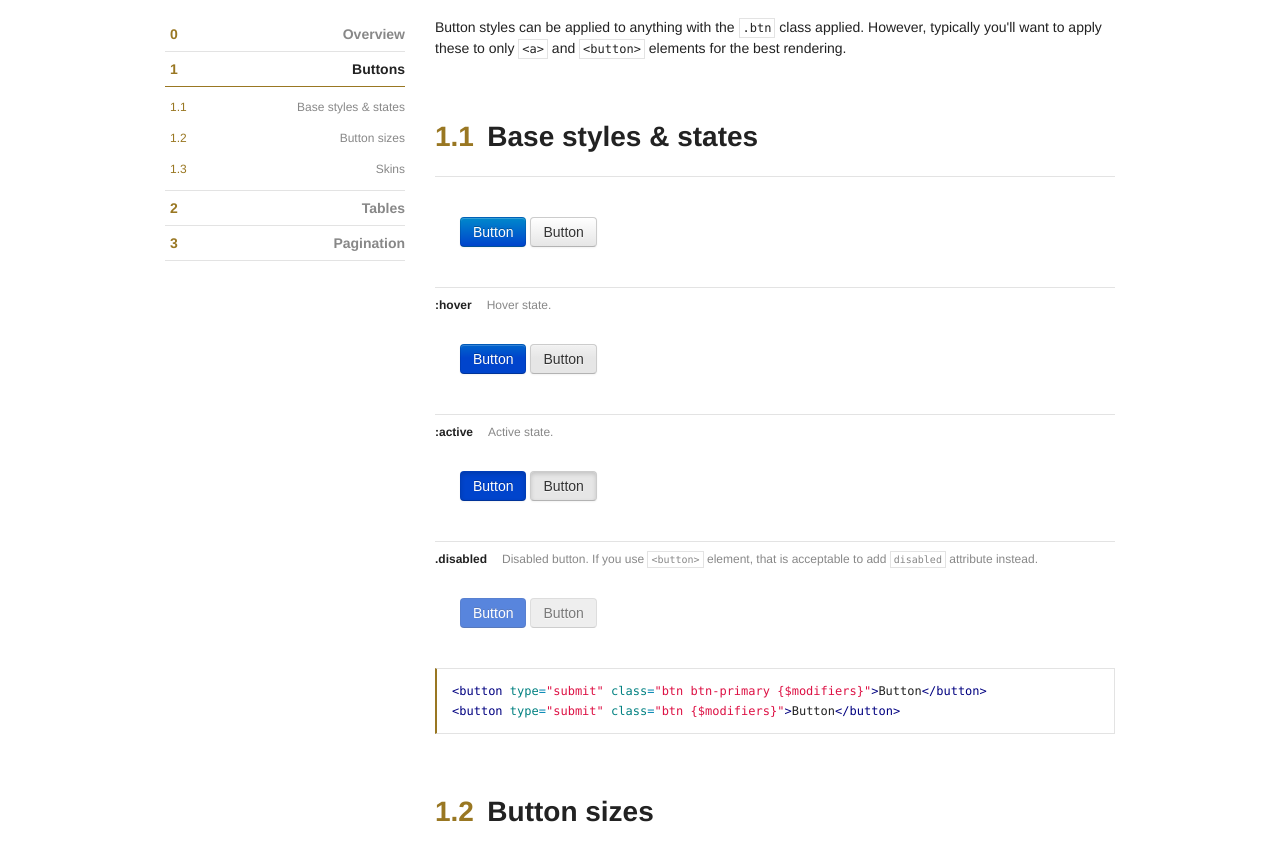
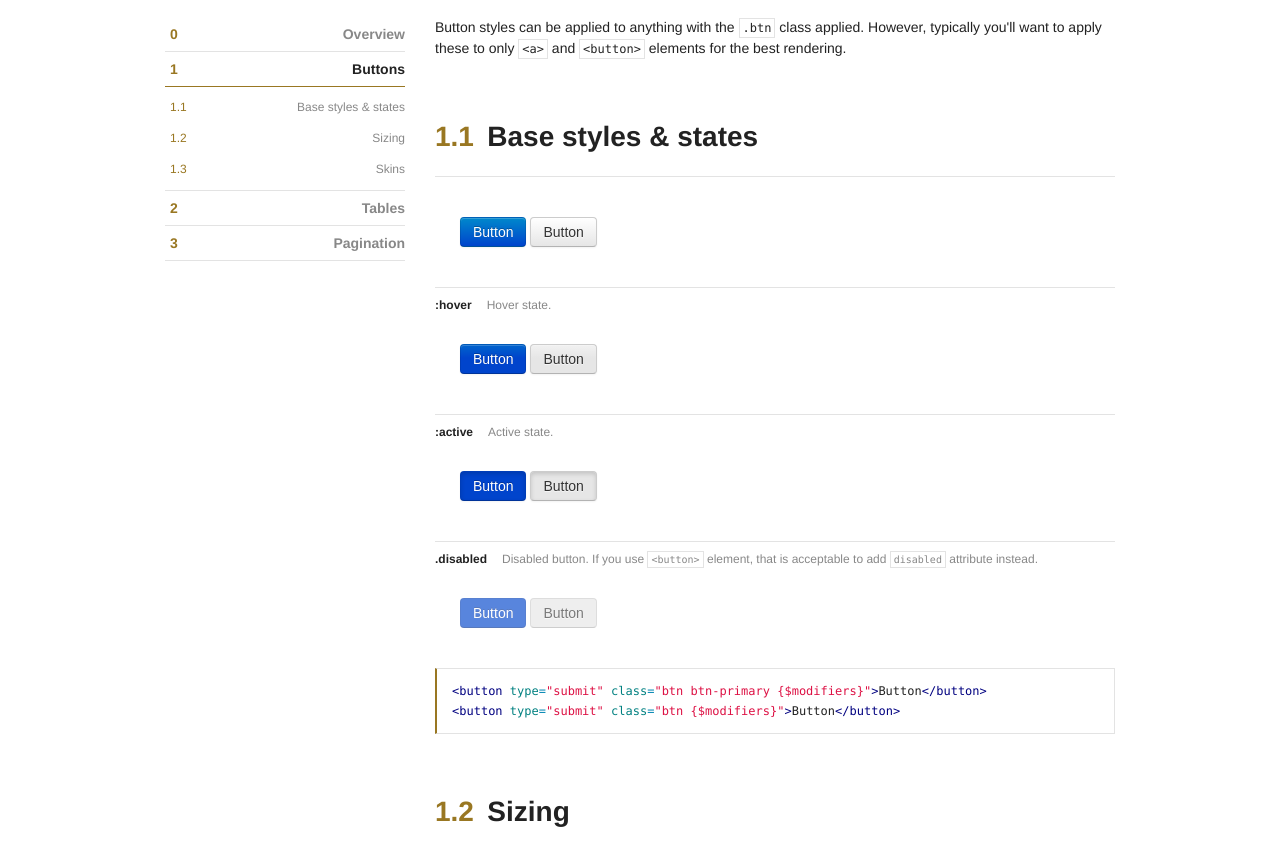
Before and after one commit to htanjo/kss-node-template, a plain HTML site: page demo/dist/section-1.html in a window 1280 px wide. Shown: the part 97-939 px from the top of the page. Drawn offline with nearby package versions, Linux system fonts and the light colour scheme.

Commit message:
Revise reference number and some texts

```diff
--- a/demo/dist/section-1.html
+++ b/demo/dist/section-1.html
@@ -38,7 +38,7 @@
 
 
 
-            <li class="kss-menu-item"><a href="#section-1.2"><span class="kss-ref">1.2</span><span class="kss-name">Button sizes</span></a></li>
+            <li class="kss-menu-item"><a href="#section-1.2"><span class="kss-ref">1.2</span><span class="kss-name">Sizing</span></a></li>
 
 
 
@@ -129,7 +129,7 @@ However, typically you&apos;ll want to apply these to only <code>&lt;a&gt;</code
           </section>
 
           <section id="section-1.2" class="kss-section kss-depth-2">
-            <h1 class="kss-title"><span class="kss-ref">1.2</span> Button sizes</h1>
+            <h1 class="kss-title"><span class="kss-ref">1.2</span> Sizing</h1>
 
 
             <div class="kss-description">
--- a/demo/src/buttons.less
+++ b/demo/src/buttons.less
@@ -74,7 +74,7 @@
 }
 
 
-// Button sizes
+// Sizing
 //
 // Fancy larger or smaller buttons?
 // Add `.btn-large`, `.btn-small`, or `.btn-mini` for additional sizes.
--- a/demo/src/pagination.less
+++ b/demo/src/pagination.less
@@ -151,7 +151,7 @@
 //   </ul>
 // </div>
 //
-// Styleguide 3.3
+// Styleguide 3.4
 
 // Large
 .pagination-large {
```
Also changed, not shown: demo/dist/section-3.html (+3 -3 lines).
